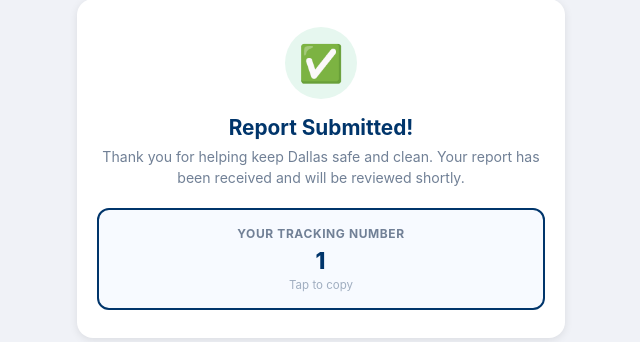
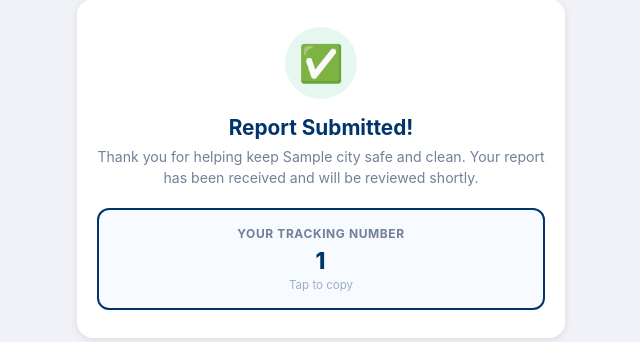
Before and after one commit to smithar106/newhaven-311, a Flask app: template templates/confirm.html in a window 1280 px wide. Shown: the part 93-435 px from the top of the page, without its empty margins (319-959 px from the left). Run offline with Flask 3, Linux system fonts and the light colour scheme; the template is opened without the code that fills it: most values are stand-ins (such as "Sample title", 1, 10 or a date in 2020); some libraries are stand-ins or nearby versions.

Commit message:
Fix Dallas reference in confirm.html — use city template variable
Co-Authored-By: Claude Sonnet 4.6 <noreply@anthropic.com>

```diff
--- a/templates/confirm.html
+++ b/templates/confirm.html
@@ -65,7 +65,7 @@
   <div class="success-card">
     <div class="checkmark">✅</div>
     <h2>Report Submitted!</h2>
-    <p>Thank you for helping keep Dallas safe and clean. Your report has been received and will be reviewed shortly.</p>
+    <p>Thank you for helping keep {{ city }} safe and clean. Your report has been received and will be reviewed shortly.</p>
     <div class="tracking-box" onclick="copyTracking()">
       <div class="label">Your Tracking Number</div>
       <div class="tracking-number" id="tracking-num">{{ sub.tracking_number }}</div>
```
